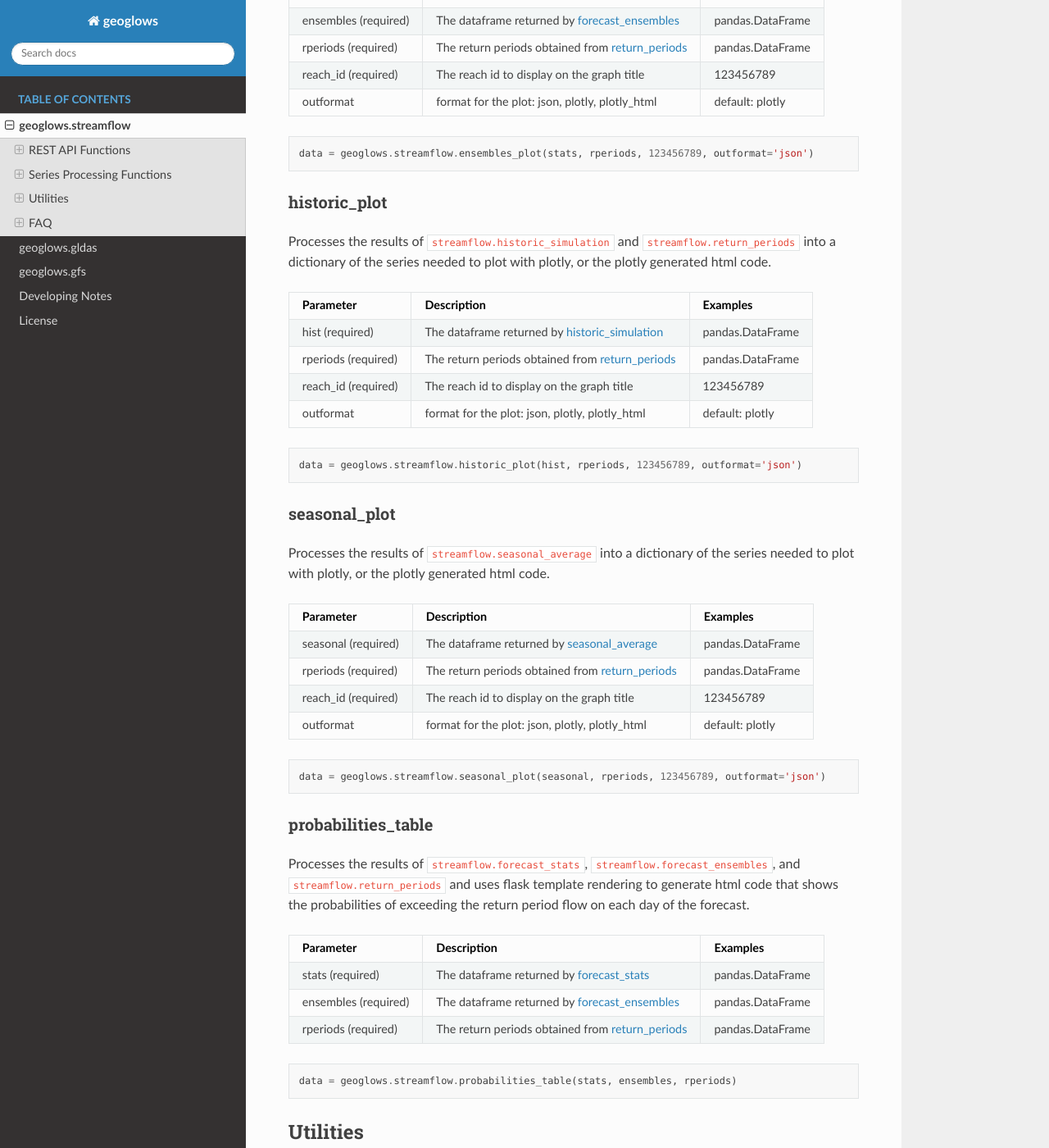
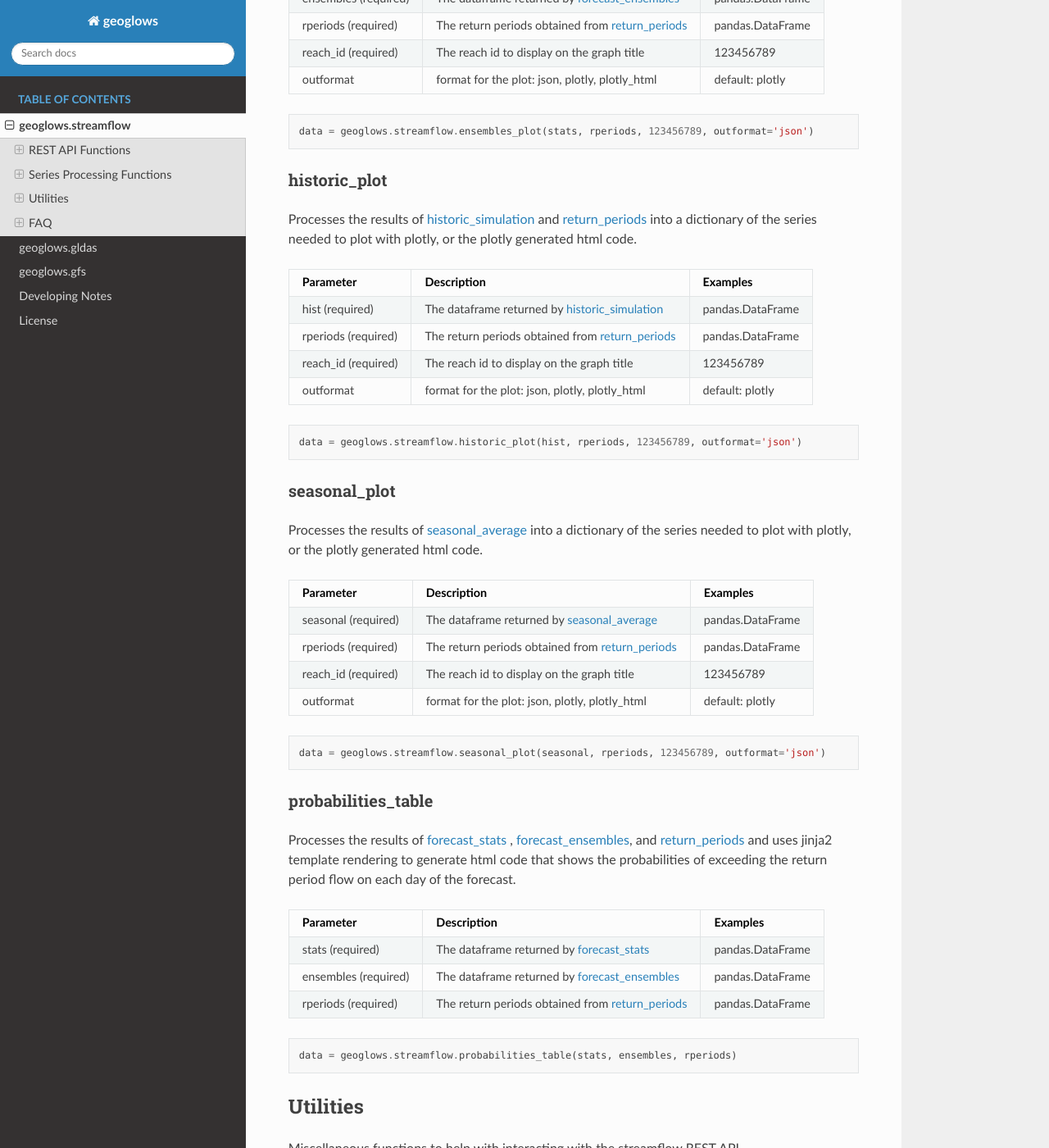
Before and after one commit to geoglows/pygeoglows, a Sphinx documentation site: the page built from docs/geoglows_streamflow.rst, in a window 1280 px wide and 1400 px high, scrolled down 4347 px. Shown: the whole window at 82% size. Built offline with Sphinx 7.4.7 and the Read the Docs theme 2.0.0, drawn with Linux system fonts in a browser that asks for light colours; some of the changed text lies outside the part shown.

Commit message:
doc updates, bug in lat/lon, new notebook

```diff
--- a/docs/dev_notes.rst
+++ b/docs/dev_notes.rst
@@ -2,8 +2,8 @@
 Developing Notes
 ================
 
-Packageing for PyPi
-~~~~~~~~~~~~~~~~~~~
+Packaging for PyPi
+~~~~~~~~~~~~~~~~~~
 Sign up for an account on pypi.org
 
 .. code-block:: bash
--- a/docs/geoglows_streamflow.rst
+++ b/docs/geoglows_streamflow.rst
@@ -193,9 +193,8 @@
 
 forecast_plot
 -------------
-Processes the dataframe results of ``streamflow.forecast_stats``, ``streamflow.forecast_ensembles``, and
-``streamflow.return_periods`` into a dictionary of the series needed to plot with plotly, a plotly python object or
-plotly generated html code.
+Processes the dataframe results of `forecast_stats`_, `forecast_ensembles`_, and `return_periods`_ into a dictionary
+of the series needed to plot with plotly, a plotly python object or plotly generated html code.
 
 +----------------------+--------------------------------------------------------+--------------------------+
 | Parameter            | Description                                            | Examples                 |
@@ -215,7 +214,7 @@
 
 ensembles_plot
 --------------
-Processes the dataframe results of ``streamflow.forecast_ensembles`` and ``streamflow.return_periods`` into a
+Processes the dataframe results of `forecast_ensembles`_ and `return_periods`_ into a
 dictionary of the series needed to plot with plotly, a plotly python object or plotly generated html code.
 
 +----------------------+--------------------------------------------------------+--------------------------+
@@ -236,7 +235,7 @@
 
 historic_plot
 -------------
-Processes the results of ``streamflow.historic_simulation`` and ``streamflow.return_periods`` into a dictionary of the
+Processes the results of `historic_simulation`_ and `return_periods`_ into a dictionary of the
 series needed to plot with plotly, or the plotly generated html code.
 
 +----------------------+--------------------------------------------------------+--------------------------+
@@ -257,7 +256,7 @@
 
 seasonal_plot
 -------------
-Processes the results of ``streamflow.seasonal_average`` into a dictionary of the series needed to plot with plotly, or
+Processes the results of `seasonal_average`_ into a dictionary of the series needed to plot with plotly, or
 the plotly generated html code.
 
 +----------------------+--------------------------------------------------------+--------------------------+
@@ -278,9 +277,9 @@
 
 probabilities_table
 -------------------
-Processes the results of ``streamflow.forecast_stats``, ``streamflow.forecast_ensembles``, and
-``streamflow.return_periods`` and uses flask template rendering to generate html code that shows the probabilities of
-exceeding the return period flow on each day of the forecast.
+Processes the results of `forecast_stats`_ , `forecast_ensembles`_, and `return_periods`_ and uses jinja2 template
+rendering to generate html code that shows the probabilities of exceeding the return period flow on each day of the
+forecast.
 
 +----------------------+--------------------------------------------------------+--------------------------+
 | Parameter            | Description                                            | Examples                 |
--- a/setup.py
+++ b/setup.py
@@ -6,7 +6,7 @@
 setup(
     name='geoglows',
     packages=['geoglows'],
-    version='0.5',
+    version='0.6.2',
     description='Package for accessing data and APIs developed for the GEOGloWS initiative',
     long_description=long_description,
     long_description_content_type="text/markdown",
```
Also changed, not shown: 5 other files.
